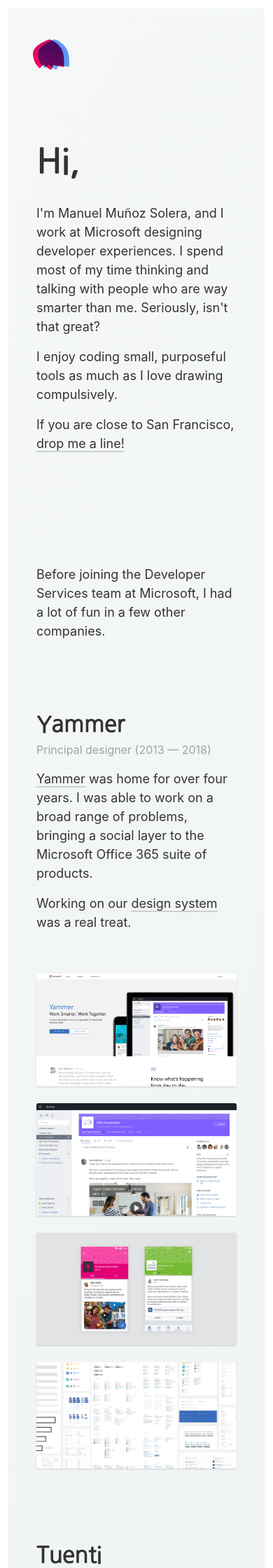
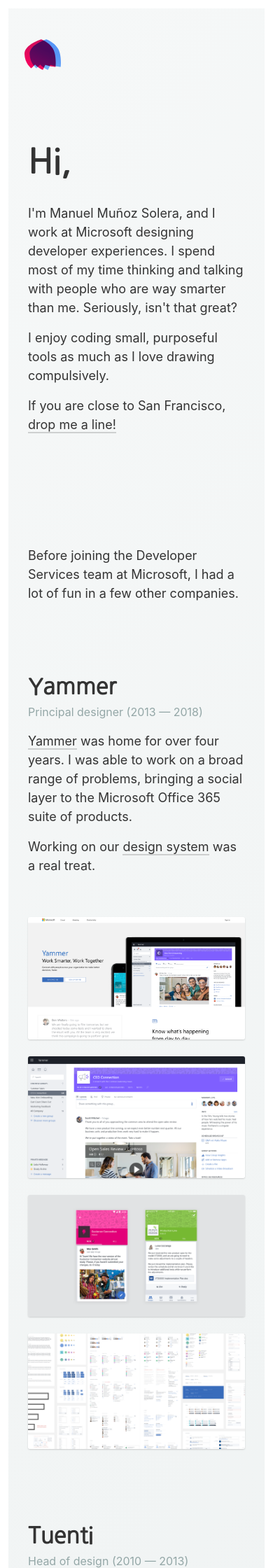
Before and after one commit to mamuso/mamuso.net, a Jekyll site: the page built from index.md, in a window 390 px wide. Shown: the top 2240 px of the page at 70% size. Built offline with Jekyll 4.4.1, drawn with Linux system fonts in a browser that asks for light colours.

Commit message:
adjusting mobile margins

```diff
--- a/_sass/site.scss
+++ b/_sass/site.scss
@@ -103,5 +103,5 @@
 
 
 @media only screen and ( max-width: 767px) and (min-width: 320px) {
-  body { padding: 4rem 4rem; }
+  body { padding: 4rem 2.8rem; }
 }
```
